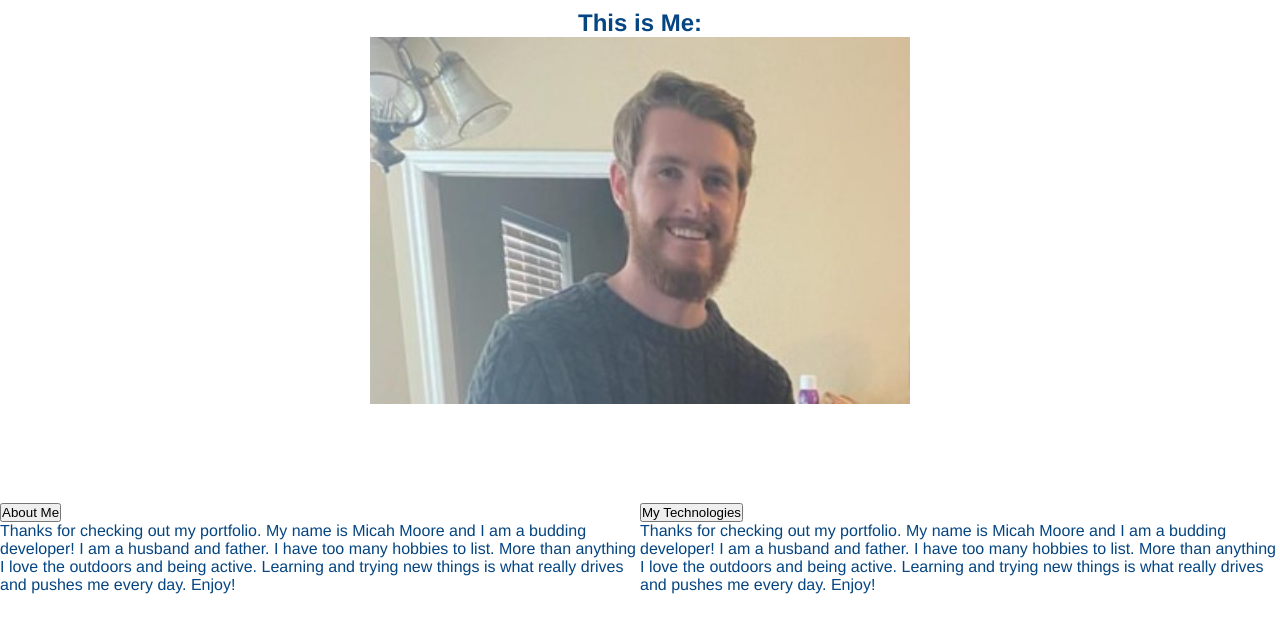
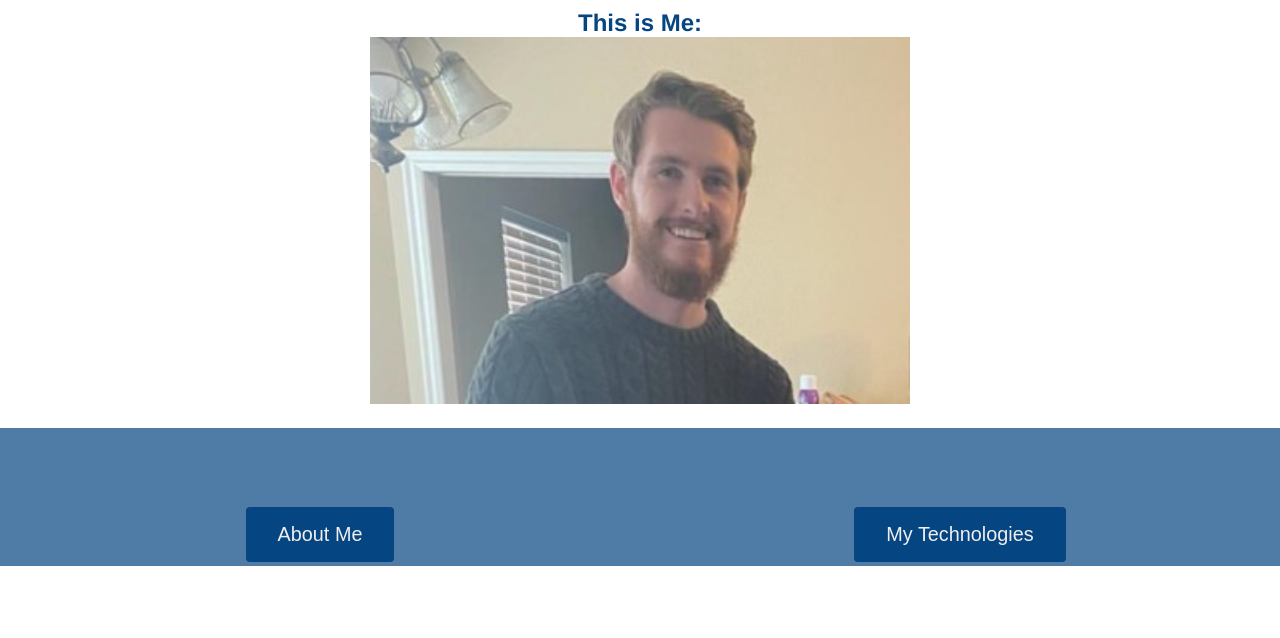
Before and after one commit to micahmoore95/Portfolio, a plain HTML site: page index.html in a window 1280 px wide. Shown: the part 73-711 px from the top of the page. Drawn offline with Linux system fonts and the light colour scheme.

Commit message:
initial about me button setup

```diff
--- a/Assets/css/style.css
+++ b/Assets/css/style.css
@@ -6,7 +6,8 @@
 
 :root {
     --darkblue: #054581;
-    --lightheader: #ffffffc9;
+    --dbseven: rgba(5, 69, 129, 0.7);
+    --offwhite: #ffffffc9;
 
 }
 body {
@@ -125,4 +126,68 @@ section {
 #about-me {
     display: flex;
     flex-direction: row;
+    flex-wrap: wrap;
+    width: 100%;
+    background-color: var(--dbseven);
 }
+
+.column {
+    display: flex;
+    flex-basis: 100%;
+    flex: 1;
+    justify-content: center;
+}
+
+.personalbtn {
+    font-weight: lighter;
+    font-size: 1.55vw;
+    display: flex;
+    outline: none;
+    color: rgba(240, 238, 238, 1.0);
+    background-color: var(--darkblue);
+    background-size: auto;
+    border: none;
+    padding: 16px 32px;
+    text-align: center;
+    margin: 4px 2px;
+    opacity: 1;
+    transition: 0.3s;
+    border-radius: 4px;
+    z-index: 100;
+}
+
+.personalbtn:hover {
+    background-color: var(--dbseven);
+}
+
+#personalContent {
+    display: none;
+    color: var(--offwhite);
+    text-align: center;
+}
+
+.technologiesbtn {
+    font-weight: lighter;
+    font-size: 1.55vw;
+    display: flex;
+    outline: none;
+    color: rgba(240, 238, 238, 1.0);
+    background-color: var(--darkblue);
+    border: none;
+    padding: 16px 32px;
+    text-align: center;
+    margin: 4px 2px;
+    opacity: 1;
+    transition: 0.3s;
+    border-radius: 4px;
+}
+
+.technologiesbtn:hover {
+    background-color: var(--dbseven);
+}
+
+#techContent {
+    display: none;
+    color: var(--offwhite);
+    text-align: center;
+}
--- /dev/null
+++ b/Assets/js/index.js
@@ -0,0 +1,44 @@
+// const personalContent = document.getElementById("personalContent");
+// const techContent = document.getElementById("techContent");
+// const personalBtn = document.getElementById("personalBtn");
+// const techBtn = document.getElementById("techBtn");
+
+// personalBtn.onclick = function showPersonal () {
+//     if (personalContent.style.display === "none") {
+//         personalContent.style.display === "block"
+//     } else {
+//         personalContent.style.display === "none"
+//     }
+// }
+
+// techBtn.onclick = function showTech () {
+//     if (techContent.style.display === "none") {
+//         techContent.style.display === "block"
+//     } else {
+//         techContent.style.display === "none"
+//     }
+// }
+
+var personalButton = document.getElementById('personalBtn');
+
+personalButton.onclick = function() {
+    var personalContent = document.getElementById('personalContent');
+    if (personalContent.style.display !== 'block') {
+        personalContent.style.display = 'block';
+    }
+    else {
+        personalContent.style.display = 'none';
+    }
+};
+
+var techButton = document.getElementById('techBtn');
+
+techButton.onclick = function() {
+    var techContent = document.getElementById('techContent');
+    if (techContent.style.display !== 'block') {
+        techContent.style.display = 'block';
+    }
+    else {
+        techContent.style.display = 'none';
+    }
+};
--- a/index.html
+++ b/index.html
@@ -41,21 +41,21 @@
 
 <!-- About Me-->
     <section id="about-me">
+        <div class="column">
         <div class="personal-life">
-        <button class="personalbtn">About Me</button>
-
-        <p class="personal-content">
-            Thanks for checking out my portfolio. My name is Micah Moore and I am a budding developer! I am a husband and father. I have too many hobbies to list. More than anything I love the outdoors and being active. Learning and trying new things is what really drives and pushes me every day. Enjoy!
-        </p>
+        <button class="personalbtn" id="personalBtn">About Me</button>
+            </div>
+        <div class="personal-content" id="personalContent">
+            My name is Micah Moore and I am a husband and father. I have many hobbies including running, drawing, fishing, camping, playing sports, and reading. Learning and trying new things is what really drives and pushes me every day.
         </div>
-
+        </div>
+        <div class="column">
         <div class="technologies">
-            <button class="technologiesbtn">My Technologies</button>
-
-        <p class="technologies-content">
-            Thanks for checking out my portfolio. My name is Micah Moore and I am a budding developer! I am a husband and father. I have too many hobbies to list. More than anything I love the outdoors and being active. Learning and trying new things is what really drives and pushes me every day. Enjoy!
-        </p>
-
+            <button class="technologiesbtn" id="techBtn">My Technologies</button>
+            </div>
+        <div class="technologies-content" id="techContent">
+            I am a budding developer! Some of the technologies I have learned or am currently learning are: HTML, CSS, Javascript, SQL, Node, React, MongoDB
+        </div>
         </div>
     </section>
 
@@ -110,4 +110,5 @@
 
         </footer>
     </body>
+    <script src="./Assets/js/index.js"></script>
 </html>
```
